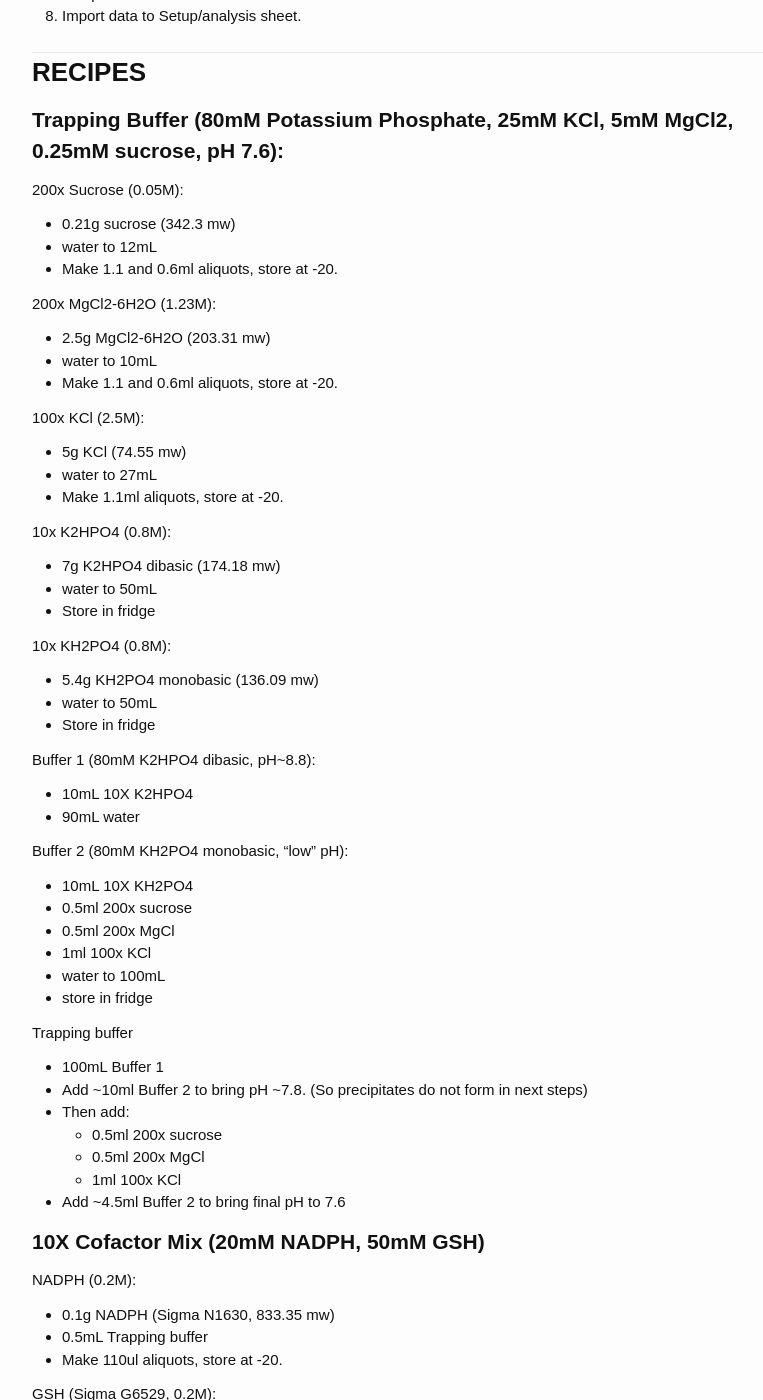
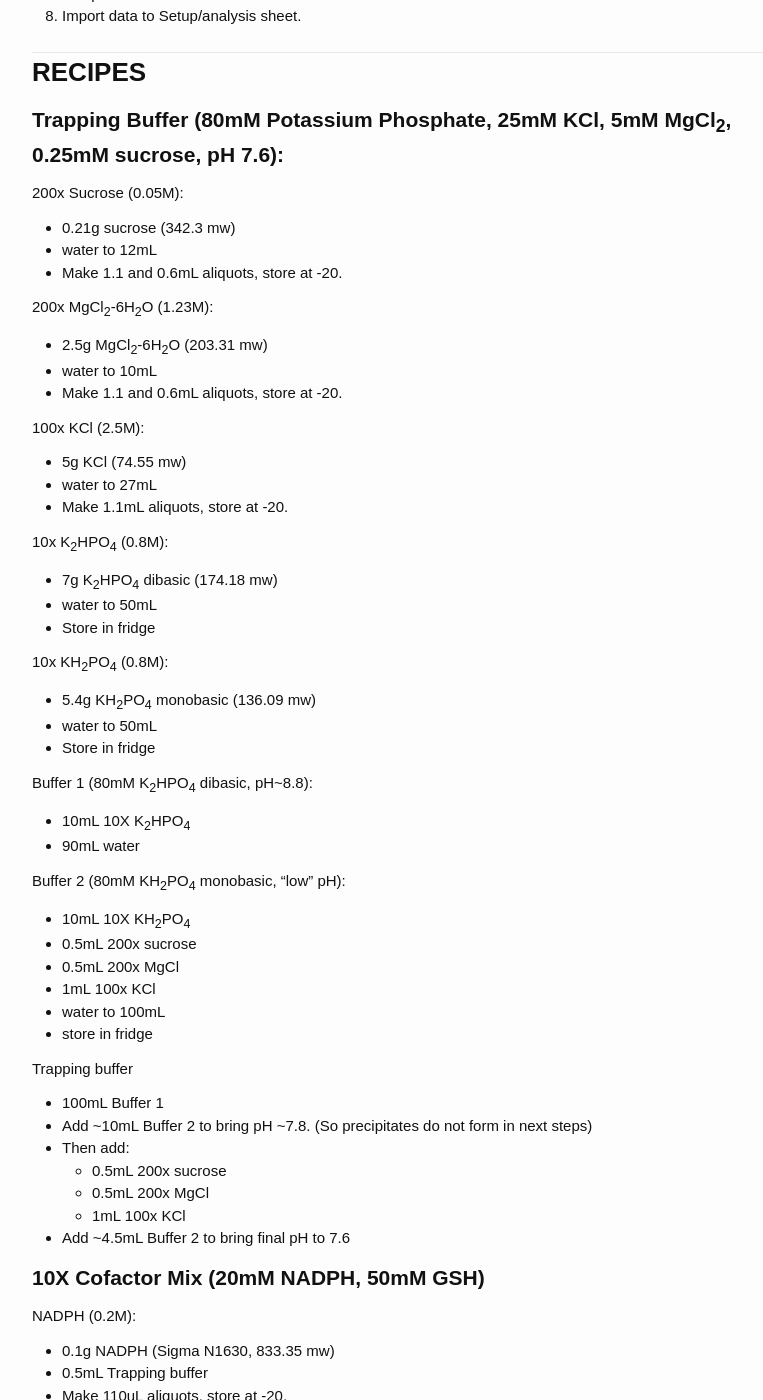
Before and after one commit to aduffy70/Protocols, a Jekyll site: the page built from Epoxide_trapping_assay.md, in a window 1280 px wide and 1400 px high, scrolled down 1945 px. Shown: the whole window, without its empty margins (238-1001 px from the left). Built offline with Jekyll 4.4.1, drawn with Linux system fonts in a browser that asks for light colours; some web fonts are replaced; some of the changed text lies outside the part shown.

Commit message:
Formatting subscripts

```diff
--- a/Epoxide_trapping_assay.md
+++ b/Epoxide_trapping_assay.md
@@ -4,14 +4,14 @@ title: Epoxide trapping assay
 categories: protocol
 ---
 
-Adapted from existing Coulombe Lab protocols
+Adapted from existing CouLombe Lab protocols
 
 # Assay:
 
 1. Prepare setup sheet.
 1. Thaw (or prepare) cofactor stocks and buffer at room temperature. Start water bath (37C).
 1. Thaw microsomes (yellowish) and cytosol (pinkish) on ice.
-1. Thaw AFB in the dark at room temperature (200ul aliquot).
+1. Thaw AFB in the dark at room temperature (200uL aliquot).
 1. Make dilutions of AFB, microsomes, and cytosol.
 1. Make cofactor mix on ice.
 1. Put buffer into rxn tubes on ice.
@@ -21,7 +21,7 @@ Adapted from existing Coulombe Lab protocols
 1. Prepare stopping solution
   * Take A365 reading blanked with MeOH (expected reading = 0.09)
   * A365 reading / 0.0225 = uM AFG (expected = 4uM)
-1. At 30min, add 250ul AFG mix, place on ice.
+1. At 30min, add 250uL AFG mix, place on ice.
 1. Store tubes at -20C overnight.
 
 # HPLC:
@@ -38,16 +38,16 @@ Adapted from existing Coulombe Lab protocols
 1. Open start up method.
 1. Set instrument parameters to 50%C, 50%D and download.
 1. Open purge valve. Turn on pump and oven (via icon).
-1. Run ~5 minutes at 2ml/min then ~5-15 minutes at 1ml/min to remove air from lines. Close valve (if oven is 40C).
+1. Run ~5 minutes at 2mL/min then ~5-15 minutes at 1mL/min to remove air from lines. Close valve (if oven is 40C).
 1. Let run 15 min, making sure pressure is stable. Note pressure (~1750).
 1. Make buffer A.
 1. Open valve and purge with 0%B.
 1. Make buffer B.
 1. Purge with 100%B.
 1. Purge at 50% B and close valve.
-1. Run at 1ml/min until stable. Note pressure (~1750).
+1. Run at 1mL/min until stable. Note pressure (~1750).
 1. Run at 10% B. Note pressure (~1250).
-1. Lower to .5ml/min until ready to start run.
+1. Lower to .5mL/min until ready to start run.
 1. Set up batch table.
 1. Change data file names (date and sample #).
 1. Spin samples (13.2rpm, 11min), filter and load into sampler with 50% HPLC MeOH:HPLC water blank.
@@ -85,65 +85,65 @@ Adapted from existing Coulombe Lab protocols
 
 # RECIPES
 
-## Trapping Buffer (80mM Potassium Phosphate, 25mM KCl, 5mM MgCl2, 0.25mM sucrose, pH 7.6):
+## Trapping Buffer (80mM Potassium Phosphate, 25mM KCl, 5mM MgCl<sub>2</sub>, 0.25mM sucrose, pH 7.6):
 
 200x Sucrose (0.05M):
   * 0.21g sucrose (342.3 mw)
   * water to 12mL
-  * Make 1.1 and 0.6ml aliquots, store at -20.
+  * Make 1.1 and 0.6mL aliquots, store at -20.
 
-200x MgCl2-6H2O (1.23M):
-  * 2.5g MgCl2-6H2O (203.31 mw)
+200x MgCl<sub>2</sub>-6H<sub>2</sub>O (1.23M):
+  * 2.5g MgCl<sub>2</sub>-6H<sub>2</sub>O (203.31 mw)
   * water to 10mL
-  * Make 1.1 and 0.6ml aliquots, store at -20.
+  * Make 1.1 and 0.6mL aliquots, store at -20.
 
 100x KCl (2.5M):
   * 5g KCl (74.55 mw)
   * water to 27mL
-  * Make 1.1ml aliquots, store at -20.
+  * Make 1.1mL aliquots, store at -20.
 
-10x K2HPO4 (0.8M):
-  * 7g K2HPO4 dibasic (174.18 mw)
+10x K<sub>2</sub>HPO<sub>4</sub> (0.8M):
+  * 7g K<sub>2</sub>HPO<sub>4</sub> dibasic (174.18 mw)
   * water to 50mL
   * Store in fridge
 
-10x KH2PO4 (0.8M):
-  * 5.4g KH2PO4 monobasic (136.09 mw)
+10x KH<sub>2</sub>PO<sub>4</sub> (0.8M):
+  * 5.4g KH<sub>2</sub>PO<sub>4</sub> monobasic (136.09 mw)
   * water to 50mL
   * Store in fridge
 
-Buffer 1 (80mM K2HPO4 dibasic, pH~8.8):
-  * 10mL 10X K2HPO4
+Buffer 1 (80mM K<sub>2</sub>HPO<sub>4</sub> dibasic, pH~8.8):
+  * 10mL 10X K<sub>2</sub>HPO<sub>4</sub>
   * 90mL water
 
-Buffer 2 (80mM KH2PO4 monobasic, “low” pH):
-  * 10mL 10X KH2PO4
-  * 0.5ml 200x sucrose
-  * 0.5ml 200x MgCl
-  * 1ml 100x KCl
+Buffer 2 (80mM KH<sub>2</sub>PO<sub>4</sub> monobasic, “low” pH):
+  * 10mL 10X KH<sub>2</sub>PO<sub>4</sub>
+  * 0.5mL 200x sucrose
+  * 0.5mL 200x MgCl
+  * 1mL 100x KCl
   * water to 100mL
   * store in fridge
 
 Trapping buffer
   * 100mL Buffer 1
-  * Add ~10ml Buffer 2 to bring pH ~7.8. (So precipitates do not form in next steps)
+  * Add ~10mL Buffer 2 to bring pH ~7.8. (So precipitates do not form in next steps)
   * Then add:
-    * 0.5ml 200x sucrose
-    * 0.5ml 200x MgCl
-    * 1ml 100x KCl
-  * Add ~4.5ml Buffer 2 to bring final pH to 7.6
+    * 0.5mL 200x sucrose
+    * 0.5mL 200x MgCl
+    * 1mL 100x KCl
+  * Add ~4.5mL Buffer 2 to bring final pH to 7.6
 
 ## 10X Cofactor Mix (20mM NADPH, 50mM GSH)
 
 NADPH (0.2M):
   * 0.1g NADPH (Sigma N1630, 833.35 mw)
   * 0.5mL Trapping buffer
-  * Make 110ul aliquots, store at -20.
+  * Make 110uL aliquots, store at -20.
 
 GSH (Sigma G6529, 0.2M):
   * 0.1g GSH (307.32mw)
   * 1.5mL Trapping buffer
-  * Make 260ul aliquots, store at -20.
+  * Make 260uL aliquots, store at -20.
 
 10X Cofactor Mix:
   * 100uL NADPH
@@ -153,13 +153,13 @@ GSH (Sigma G6529, 0.2M):
 ## AFB Substrate (32mM):
   * 10 mg AFB (Sigma A6636, 312.27 mw)
   * 1mL DMSO
-  * Make 200ul aliquots, wrap in foil and store -20.
+  * Make 200uL aliquots, wrap in foil and store -20.
 
 ## AFG Internal Standard (122uM AFG in HPLC MeOH):
 
 30.5mM AFG:
   * 10mg AFG (A0138, 328.27mw)
-  * 1ml DMSO
+  * 1mL DMSO
 
 AFG Internal Standard:
   * 40uL 30.5mM AFG
```
